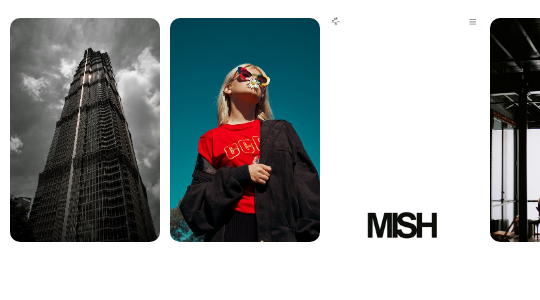
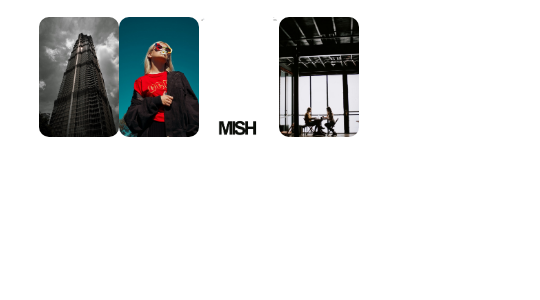
Before and after one commit to Milad64sh/portfolio-website, a Next.js app: page /components/projects/ProjectsSlideShow in a window 390 px wide. Shown: the top 300 px of the page, 540 px wide, since content can reach past the window. Built offline with nearby package versions, Linux system fonts and the light colour scheme.

Commit message:
back to previous design

```diff
--- a/pages/components/projects/projectCard.module.scss
+++ b/pages/components/projects/projectCard.module.scss
@@ -4,15 +4,12 @@
   display: flex;
   flex-direction: column;
   width: 100%;
-  @media screen and (max-width: 768px) {
-    width: 320%;
-  }
   &__nav {
     display: flex;
     flex-direction: row;
     justify-content: center;
     width: 100%;
-    margin-left: 120px;
+    margin: 0px;
     &__imgContainer {
       position: relative;
       &:hover {
@@ -34,9 +31,8 @@
         cursor: pointer;
         transition: transform 0.3s ease-in-out;
         transform-origin: center;
-        @media screen and (max-width: 768px) {
-          width: 150px;
-          margin: 0 10px;
+        @media screen and (max-width: 767px) {
+          width: 80px;
         }
       }
     }
--- a/pages/components/projects/slideshow.module.scss
+++ b/pages/components/projects/slideshow.module.scss
@@ -6,9 +6,6 @@
   flex-direction: row;
   justify-content: center;
   background-color: transparent;
-  @media screen and (max-width: 767px) {
-    width: 100%;
-  }
   &__content {
     display: flex;
     flex-direction: row;
@@ -26,22 +23,14 @@
       justify-content: center;
       margin-top: 1rem;
       width: 20%;
-      overflow-x: auto;
-      scrollbar-width: none; /* Optional: Thin scrollbar for Firefox */
-      -ms-overflow-style: none; /* Hide scrollbar for IE and Edge */
-      padding-right: 300px;
-      &::-webkit-scrollbar {
-        display: none; /* Hide scrollbar for Chrome, Safari, and Opera */
-      }
+
       @media screen and (max-width: 767px) {
         flex-direction: row;
-        justify-content: center;
-        align-items: center;
-        width: 100%;
+        justify-content: space-evenly;
+        width: 80%;
       }
       &__projectContainer {
-        min-width: 150px; /* Ensure each project container has a minimum width */
-        margin-right: 10px;
+        width: 100%;
         position: relative;
         transition: transform 0.3s ease;
         &.hovered {
```
